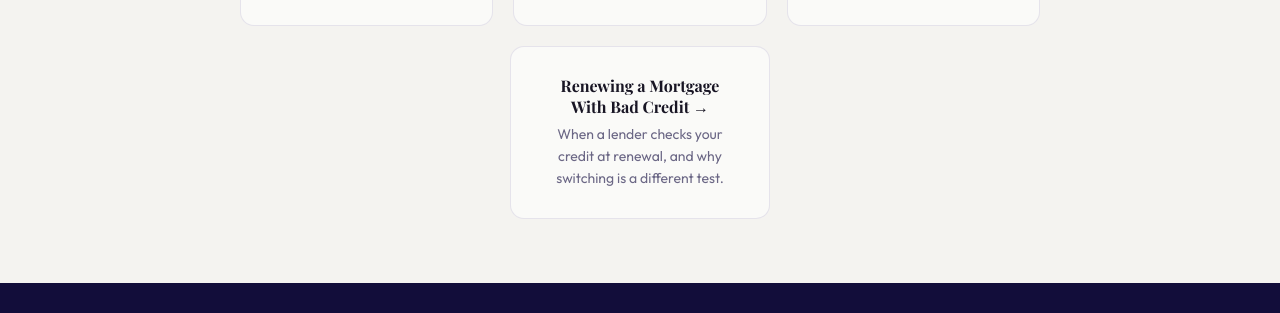
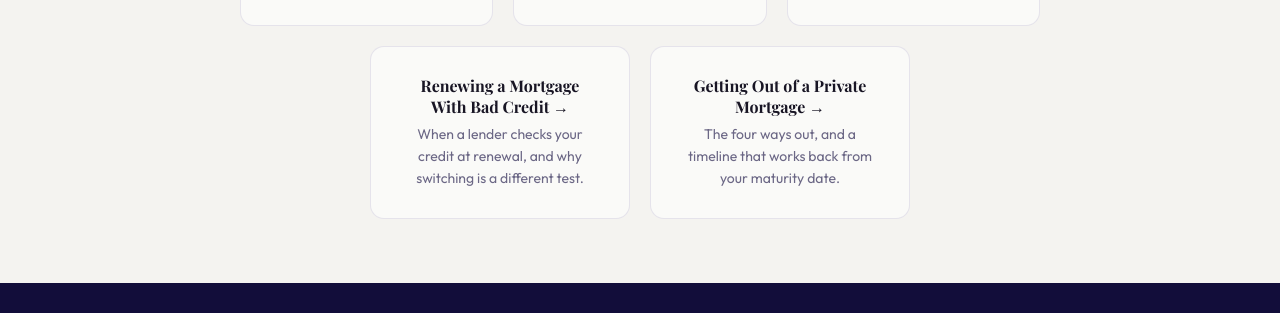
Before and after one commit to surinder-oss/God-lion-website, a plain HTML site: page bad-credit-mortgage.html in a window 1280 px wide. Shown: the part 2875-3188 px from the top of the page. Drawn offline with nearby package versions, Linux system fonts and the light colour scheme; a web font is replaced by a local one.

Commit message:
Update internal links: get-out-of-private-mortgage-alberta
Co-Authored-By: Claude Opus 5.5 <noreply@anthropic.com>

```diff
--- a/bad-credit-mortgage.html
+++ b/bad-credit-mortgage.html
@@ -382,6 +382,10 @@
       <h3><a href="blog/renew-mortgage-bad-credit" style="text-decoration:none;color:inherit">Renewing a Mortgage With Bad Credit →</a></h3>
       <p>When a lender checks your credit at renewal, and why switching is a different test.</p>
     </div>
+    <div class="location-card reveal">
+      <h3><a href="blog/get-out-of-private-mortgage-alberta" style="text-decoration:none;color:inherit">Getting Out of a Private Mortgage →</a></h3>
+      <p>The four ways out, and a timeline that works back from your maturity date.</p>
+    </div>
   </div>
 </section>
 <!-- ═══ FOOTER ═══ -->
```
Also changed, not shown: blog/mortgage-after-credit-counselling.html (+1 -1 lines).
